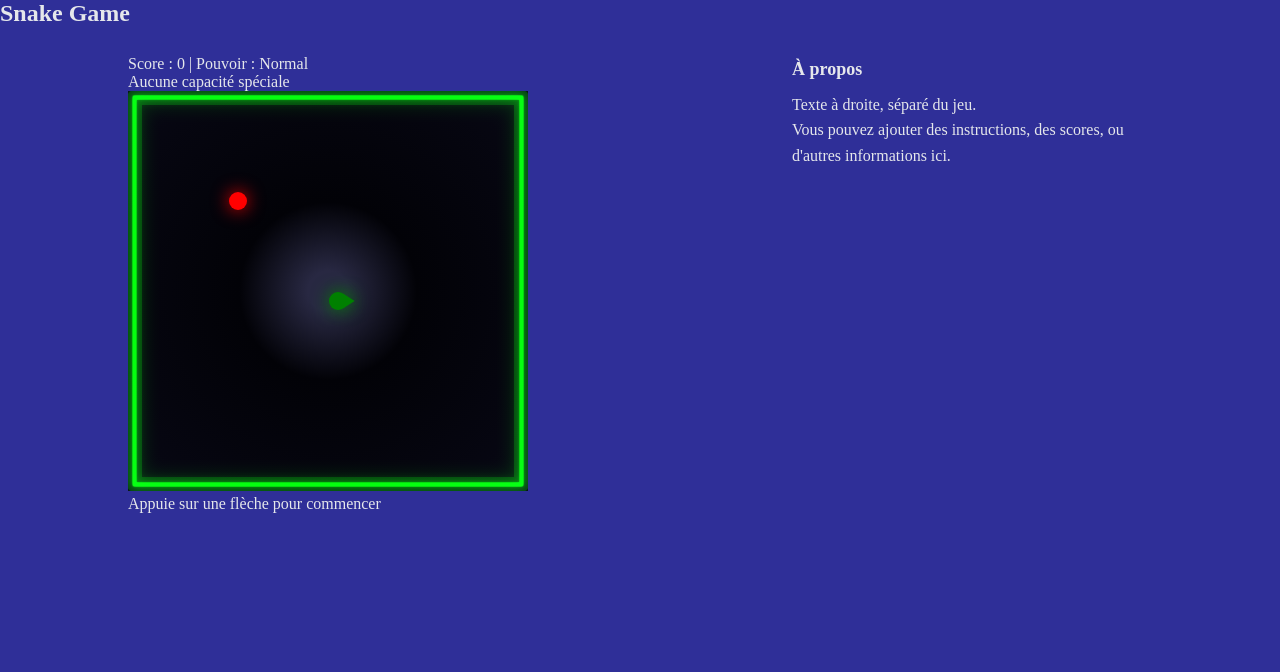
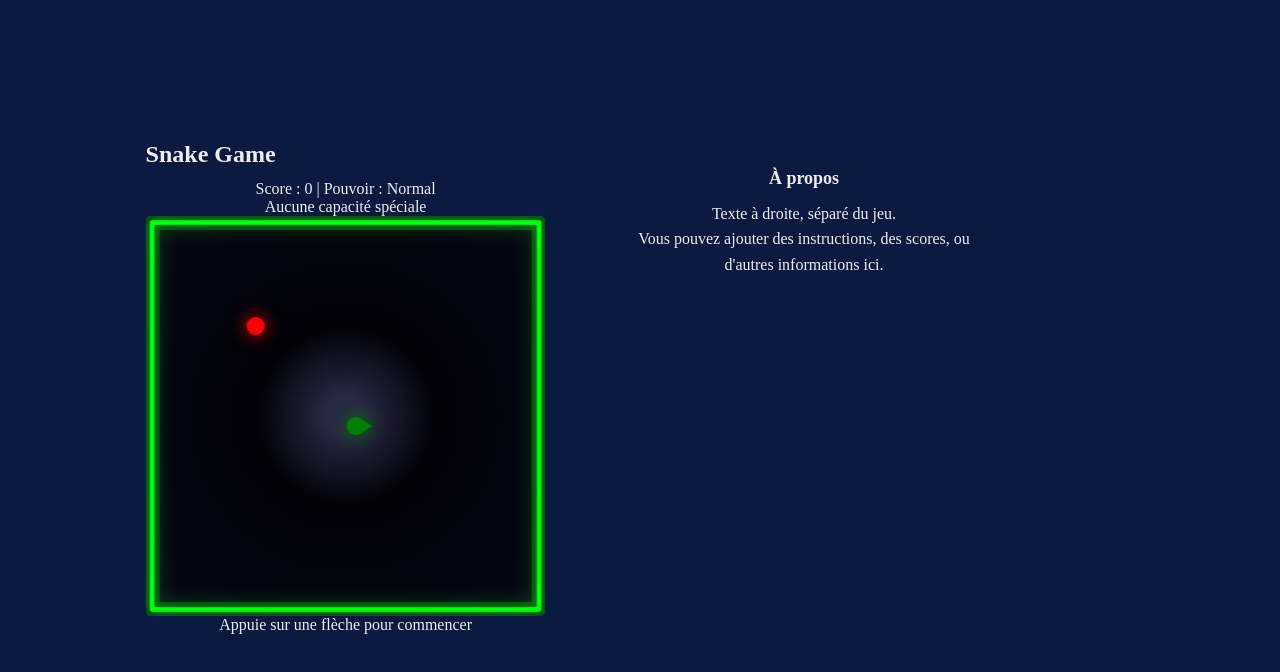
Before and after one commit to Walie-Matthieu/snake-game, a Next.js app: page / in a window 1280 px wide. Shown: the top 672 px of the page. Built offline with nearby package versions, Linux system fonts and the light colour scheme.

Commit message:
modif texte

```diff
--- /dev/null
+++ b/app/globals.css
@@ -0,0 +1,13 @@
+@tailwind base;
+@tailwind components;
+@tailwind utilities;
+
+/* Fallback to ensure blue background even if Tailwind isn’t applied yet */
+html, body { min-height: 100%; }
+body { background-color: #0c1a42; color: #f0ecec; }
+
+/* Scrollbar styles */
+::-webkit-scrollbar { width: 5px; height: 5px; }
+::-webkit-scrollbar-track { background: #181818; }
+::-webkit-scrollbar-thumb { background: #555555; }
+::-webkit-scrollbar-thumb:hover { background: #555555; }
--- a/app/layout.tsx
+++ b/app/layout.tsx
@@ -1,14 +1,9 @@
+import './globals.css';
+
 export default function RootLayout({ children }: { children: React.ReactNode }) {
   return (
     <html lang="en">
-      <body
-        style={{
-          backgroundColor: '#2f2f98ff', // couleur de fond globale
-          color: '#e5e7eb',           // couleur du texte par défaut (lisible sur fond sombre)
-          margin: 0,
-          minHeight: '100dvh',
-        }}
-      >
+      <body className="min-h-screen bg-blue-900 text-white">
         {children}
       </body>
     </html>
--- a/app/page.module.css
+++ b/app/page.module.css
@@ -1,3 +1,13 @@
+/* reset global pour éviter la barre liée à la marge UA du body */
+/* fix: pas de liste dans :global(...) */
+:global(html) {
+  margin: 0;
+}
+:global(body) {
+  margin: 0;
+  overflow-x: hidden; /* empêche la barre horizontale quand on décale à gauche */
+}
+
 .row {
   display: flex;
   flex-wrap: wrap;
@@ -7,31 +17,96 @@
   max-width: 1024px;
   padding: 16px;
   margin: 0 auto; /* centre le conteneur */
+  overflow: visible;     /* évite le clipping quand on décale le jeu */
 }
 .gameLeft {
   order: 1;
   flex: 0 0 auto;
+  display: flex;
+  flex-direction: column;
+  transform: none; /* base: pas d’offset (mobile-first) */
+  will-change: transform;
 }
+
+/* Titre collé au bloc de jeu (au-dessus par défaut) */
+.gameLeft::before {
+  content: 'Snake Game';
+  display: block;
+  font-size: 24px;
+  font-weight: 700;
+  margin: 0 0 12px 0;
+  text-align: left; /* sera centré sur mobile ci-dessous */
+  order: 0;
+}
+
+/* Masque visuel du h1 original (garde l’accessibilité) */
+:global(main > h1) {
+  position: absolute !important;
+  width: 1px;
+  height: 1px;
+  padding: 0;
+  margin: -1px;
+  overflow: hidden;
+  clip: rect(0, 0, 0, 0);
+  white-space: nowrap;
+  border: 0;
+}
+
+/* === "À propos" (asideRight) : ajuster transform / marges pour déplacer le bloc indépendamment === */
 .asideRight {
-  /* supprime le positionnement absolu et les décalages fixes */
   position: static;
-  margin-top: 10; /* réinitialise la marge supérieure */
+  margin-top: 10px; /* ajuster verticalement (valeur + ou -) */
   left: auto;
 
   order: 2;
-  margin-left: auto;     /* pousse à droite */
-  align-self: flex-start;/* aligne en haut */
+  margin-left: auto;    /* garder auto pour rester collé à droite */
+  transform: none;      /* changer ici (ex: translate(-40px, -10px)) pour un décalage global desktop si hors media query */
+  will-change: transform;
+  align-self: flex-start;
   flex: 1 1 260px;
   min-width: 240px;
   max-width: 360px;
   line-height: 1.6;
 }
 
-/* Empilage propre sur petits écrans */
-@media (max-width: 1023px) {
+/* Mobile ≤ 767px: empilement propre, centré */
+@media (max-width: 767px) {
+  .row { gap: 16px; padding: 12px; }
+  .gameLeft { align-items: center; }
+  .gameLeft::before { text-align: center; margin-bottom: 8px; }
   .asideRight {
     margin-left: 0;
     min-width: unset;
     max-width: 100%;
+    align-self: stretch;
+    /* (Option) déplacer "À propos" sur mobile: ajouter transform: translate(x,y); ici */
   }
 }
+
+/* Tablette 768–1023px: léger décalage fluide vers la gauche */
+/* === Ajuster le déplacement "À propos" tablette ici === */
+@media (min-width: 768px) and (max-width: 1023px) {
+  .gameLeft {
+    margin-left: 0;
+    margin-top: -12px;
+    transform: translateX(clamp(-48px, -4vw, -24px));
+  }
+  .asideRight {
+    margin-right: 0; /* ne pas mettre de grandes marges négatives */
+    transform: translate(-24px, -8px); /* modifier X (gauche/droite) et Y (haut/bas) */
+  }
+}
+
+/* Desktop ≥ 1024px: décalage principal (gauche + haut) */
+/* === Ajuster le déplacement "À propos" desktop ici === */
+@media (min-width: 1024px) {
+  .gameLeft {
+    margin-left: 0;
+    margin-top: clamp(-32px, -2vw, -16px);
+    transform: translateX(clamp(-140px, -8vw, -60px));
+  }
+  .asideRight {
+    margin-right: 0;
+    transform: translate(-80px, -12px); /* X: gauche(-)/droite(+), Y: haut(-)/bas(+) */
+  }
+}
--- a/app/page.tsx
+++ b/app/page.tsx
@@ -3,6 +3,7 @@ import styles from './page.module.css';
 
 export default function Home() {
   return (
+    <section className="min-h-screen flex items-center justify-center text-center px-4 bg-blue-900">
       <main>
         <h1 style={{ fontSize: 24, fontWeight: 700, margin: '0 0 12px 0' }}>Snake Game</h1>
         <div className={styles.row}>
@@ -16,5 +17,6 @@ export default function Home() {
           </aside>
         </div>
       </main>
+    </section>
   );
 }
```
Lines whose indentation alone changed are shown as unchanged.
